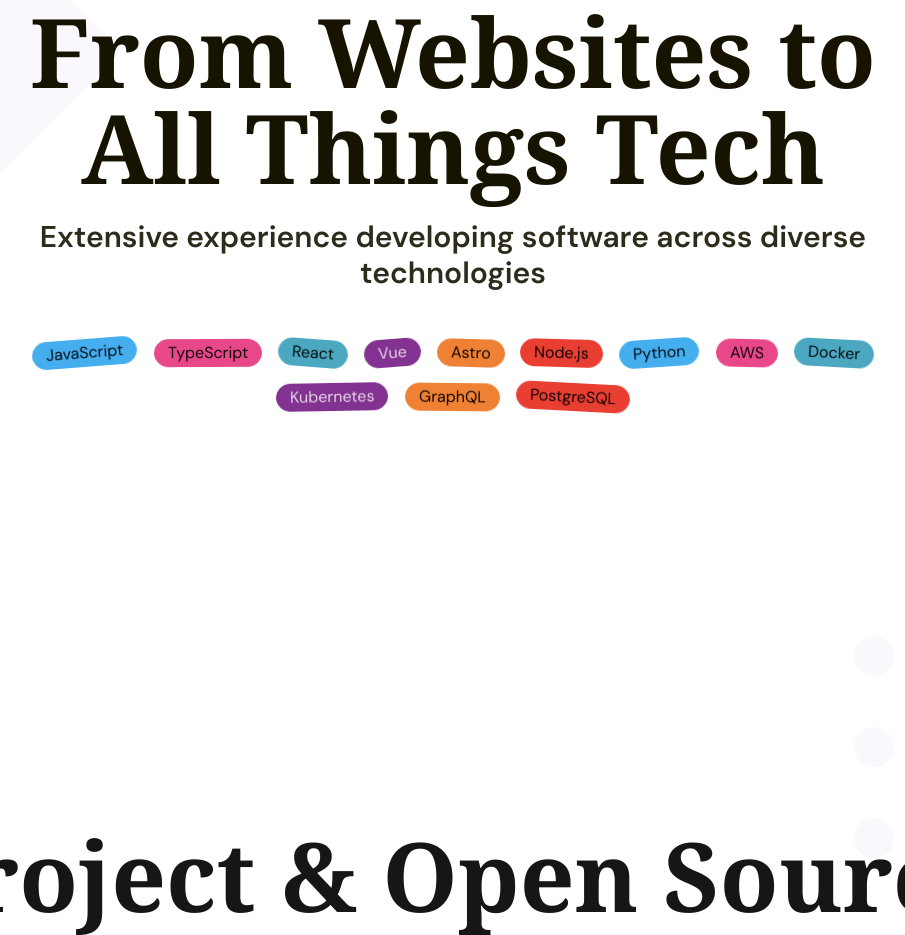
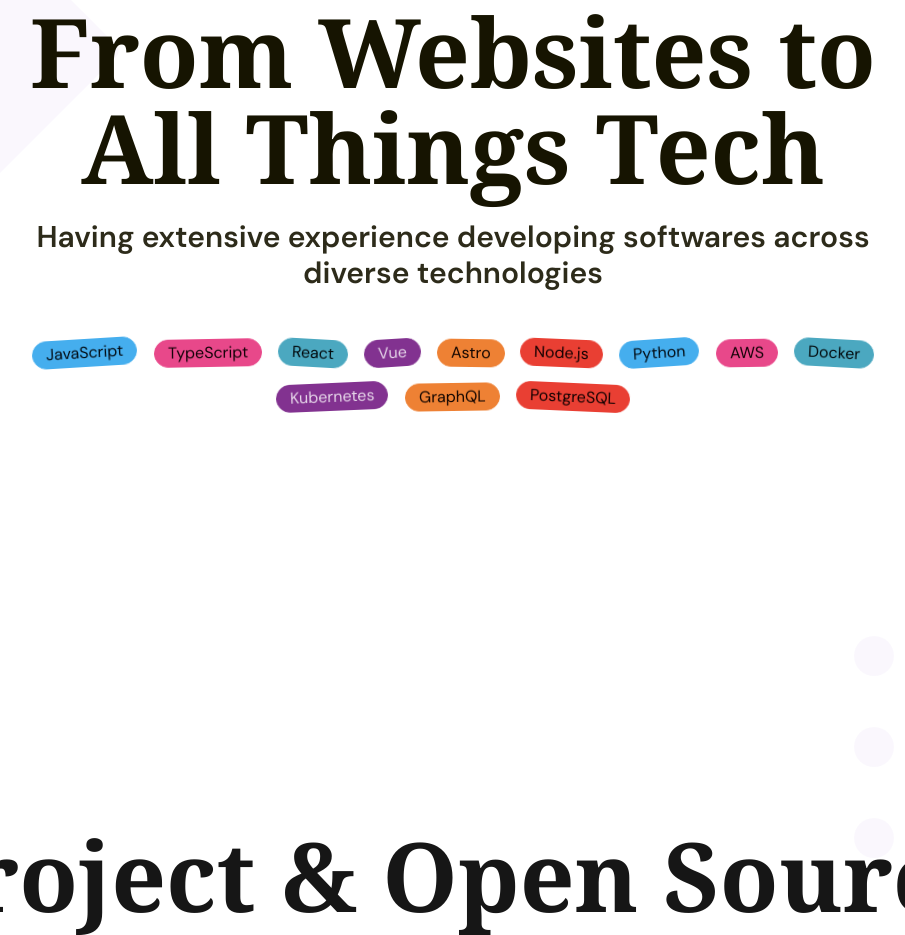
Before and after one commit to surdarmaputra/suryadarmaputra.com, an Astro site: page / in a window 1280 px wide. Shown: the part 1077-2012 px from the top of the page, without its empty margins (187-1092 px from the left). Built offline with nearby package versions, Linux system fonts and the light colour scheme; Astro itself is replaced by a stand-in of ours; a web font is replaced by a local one.

Commit message:
chore: update copy and ornament on landing page

```diff
--- a/src/modules/core/components/base/social-link.astro
+++ b/src/modules/core/components/base/social-link.astro
@@ -1,21 +1,24 @@
 ---
+import { generateRandomElementTiltAngle } from "../../utils/ui-utils";
+
 interface Props {
   url: string;
   label: string;
+  index: number;
 }
 
-const { url, label } = Astro.props;
-
-// Determine platform from label (label now contains the platform name)
+const { url, label, index } = Astro.props;
 const platform = label.toLowerCase();
+const tilt = generateRandomElementTiltAngle(index);
 ---
 
 <a
   href={url}
   target="_blank"
   rel="noopener noreferrer"
-  class="card bg-base-100 border-neutral border-4 hover-lift p-4 md:p-6 lg:p-8 text-center min-h-[120px] min-w-[120px] md:min-h-[160px] md:min-w-[160px] lg:min-h-[200px] lg:min-w-[200px] flex flex-col items-center justify-center gap-2 md:gap-3 lg:gap-4 transition-all group/social-link"
+  class="card badge-tilt bg-base-100 border-neutral border-4 hover-lift p-4 md:p-6 lg:p-8 text-center min-h-[100px] min-w-[100px] md:min-h-[160px] md:min-w-[160px] lg:min-h-[200px] lg:min-w-[200px] flex flex-col items-center justify-center gap-2 md:gap-3 lg:gap-4 transition-all group/social-link"
   aria-label={label}
+  style={`--badge-tilt: ${tilt}deg;`}
 >
   <div class="mb-2 md:mb-3 lg:mb-4 transition-transform duration-300 group-hover/social-link:scale-125 text-neutral">
     {platform === "linkedin" && (
--- /dev/null
+++ b/src/modules/core/utils/ui-utils.ts
@@ -0,0 +1,6 @@
+export function generateRandomElementTiltAngle(itemIndex: number) {
+  const baseAngle = (itemIndex % 3) * 3 - 3; // Creates pattern: -3, 0, 3, -3, 0, 3...
+  const randomOffset = (Math.random() - 0.5) * 2; // Adds -1 to 1 degrees variation (smaller variation)
+  const tilt = baseAngle + randomOffset;
+  return tilt;
+}
--- a/src/modules/introduction/components/experience-journey-section.astro
+++ b/src/modules/introduction/components/experience-journey-section.astro
@@ -1,9 +1,10 @@
 ---
 import Ornament from "../../core/components/base/ornament.astro";
 import SkillBadge from "../../core/components/base/skill-badge.astro";
+import { generateRandomElementTiltAngle } from "../../core/utils/ui-utils";
 
 const title = "From Websites to All Things Tech";
-const subtitle = "Extensive experience developing software across diverse technologies";
+const subtitle = "Having extensive experience developing softwares across diverse technologies";
 const skills = [
   "JavaScript",
   "TypeScript",
@@ -22,9 +23,7 @@
 // Generate random tilt angles and colors for badges
 const badgeConfigs = skills.map((_, index) => {
   // Create slight random tilts (-8 to 8 degrees) that still feel balanced
-  const baseAngle = (index % 3) * 3 - 3; // Creates pattern: -3, 0, 3, -3, 0, 3...
-  const randomOffset = (Math.random() - 0.5) * 4; // Adds -2 to 2 degrees variation
-  const tilt = baseAngle + randomOffset;
+  const tilt = generateRandomElementTiltAngle(index);
 
   // DaisyUI badge color variants
   const colors = [
@@ -41,7 +40,7 @@
 });
 ---
 
-<section id="experience" class="py-24 md:py-52 relative overflow-hidden" aria-labelledby="experience-heading">
+<section id="experience" class="pt-16 pb-24 md:py-52 relative overflow-hidden" aria-labelledby="experience-heading">
   <Ornament variant="square" size="md" color="primary" position="top-left" />
 
   <div class="container mx-auto px-4 relative z-10">
--- a/src/modules/introduction/components/hero-section.astro
+++ b/src/modules/introduction/components/hero-section.astro
@@ -2,7 +2,7 @@
 import Button from "../../core/components/base/button.astro";
 import Ornament from "../../core/components/base/ornament.astro";
 
-const skills = "Full-stack developer, building modern web applications";
+const skills = "Full-stack developer, building modern websites and applications";
 const linkedinUrl = "https://linkedin.com/in/surdarmaputra";
 const githubUrl = "https://github.com/surdarmaputra";
 ---
--- a/src/modules/introduction/components/social-links-section.astro
+++ b/src/modules/introduction/components/social-links-section.astro
@@ -31,7 +31,7 @@
       {title}
     </h2>
 
-    <div class="flex gap-2 md:gap-6 justify-center items-center mx-auto">
+    <div class="flex gap-4 md:gap-8 justify-center items-center mx-auto">
       {socialLinks.map((link, index) => {
         const delay = index * 150;
         let delayClass = "animation-delay-0";
@@ -45,7 +45,7 @@
           <div
             class={`animate-fade-in-up ${delayClass}`}
           >
-            <SocialLink url={link.url} label={link.label} />
+            <SocialLink url={link.url} label={link.label} index={index} />
           </div>
         );
       })}
```
